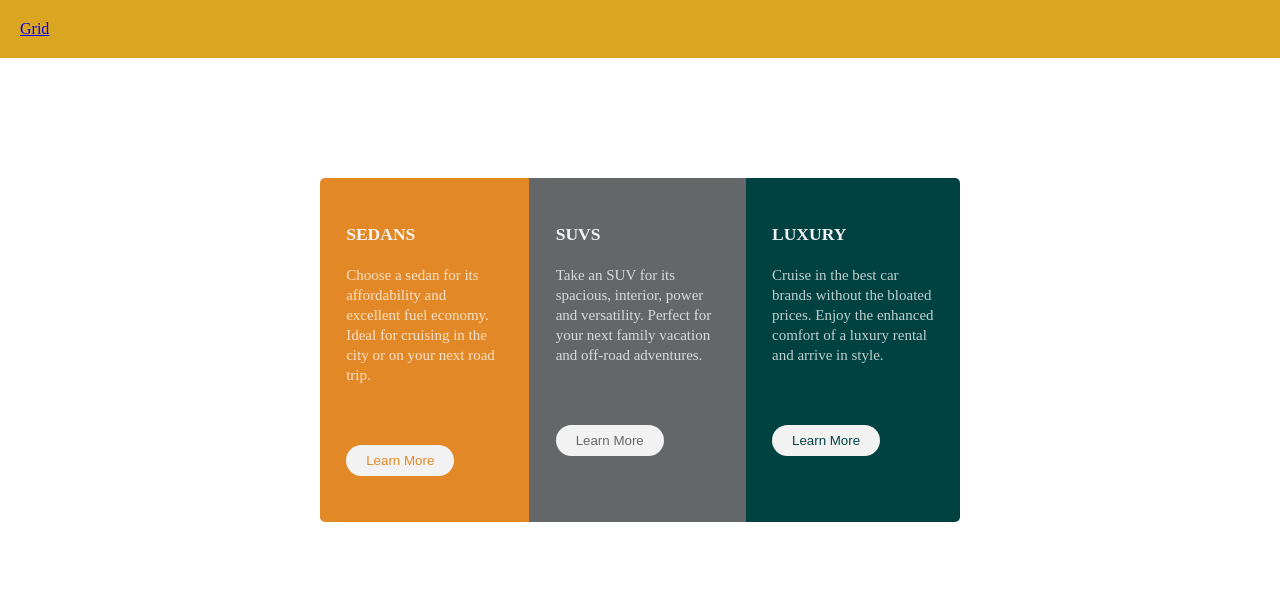
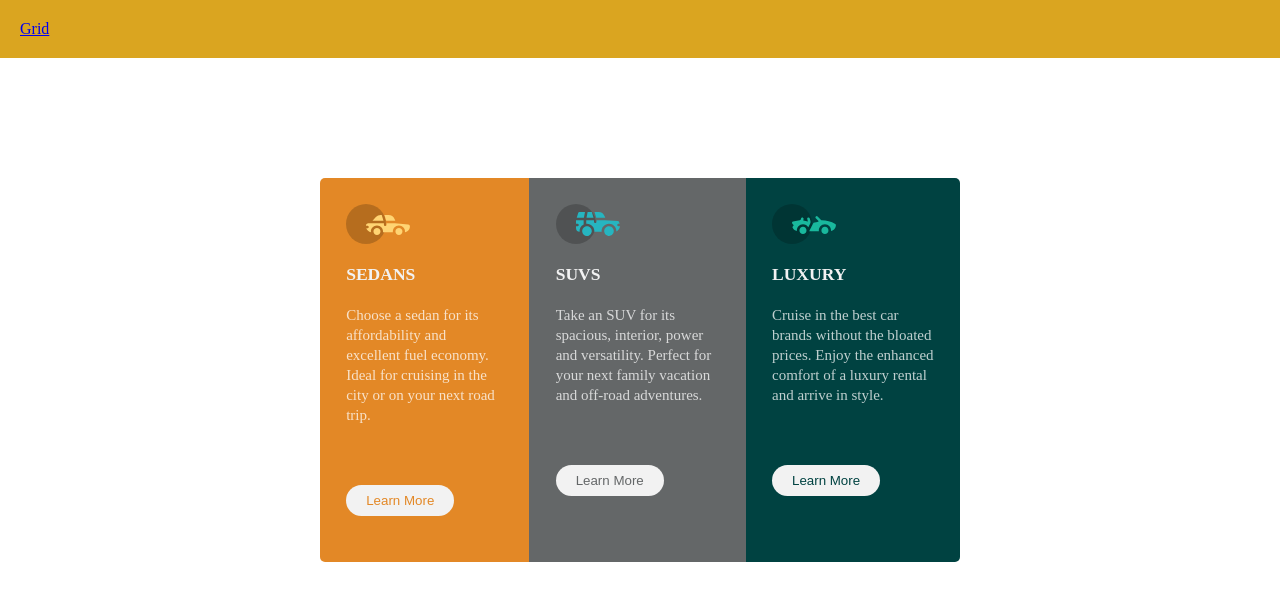
Before and after one commit to oma16/layout, a plain HTML site: page index.html in a window 1280 px wide. Drawn offline with Linux system fonts and the light colour scheme; the site is published under a folder, as on GitHub Pages, so addresses that start at the root find nothing; a web font is replaced by a local one.

```diff
--- a/index.html
+++ b/index.html
@@ -6,7 +6,7 @@
     <meta name="viewport" content="width=device-width, initial-scale=1.0">
     <title>Layout</title>
     <link rel="stylesheet" href="style.css">
-    <link rel="shortcut icon" href="/images/favicon-32x32.png" type="image/x-icon">
+    <link rel="shortcut icon" href="images/favicon-32x32.png" type="image/x-icon">
     <link rel="stylesheet" href="https://fonts.google.com/specimen/Big+Shoulders+Display">
     <link rel="stylesheet" href="https://fonts.google.com/specimen/Lexend+Deca">
 </head>
@@ -17,19 +17,19 @@
     </header>
     <div class="flex-container">
         <div class="sedan">
-            <img src="/images/icon-sedans.svg" alt="">
+            <img src="images/icon-sedans.svg" alt="">
             <h3>SEDANS</h3>
             <P>Choose a sedan for its affordability and excellent fuel economy. Ideal for cruising in the city or on your next road trip. </P>
             <button>Learn More</button>
         </div>
         <div class="suv">
-            <img src="/images/icon-suvs.svg" alt="">
+            <img src="images/icon-suvs.svg" alt="">
             <h3>SUVS</h3>
             <p>Take an SUV for its spacious, interior, power and versatility. Perfect for your next family vacation and off-road adventures.</p>
             <button>Learn More</button>
         </div>
         <div class="luxury">
-            <img src="/images/icon-luxury.svg" alt="">
+            <img src="images/icon-luxury.svg" alt="">
             <h3>LUXURY</h3>
             <p>Cruise in the best car brands without
                 the bloated prices. Enjoy the enhanced comfort of a luxury rental and arrive in style.</p>
```
Also changed, not shown: grid.html (+1 -1 lines).
